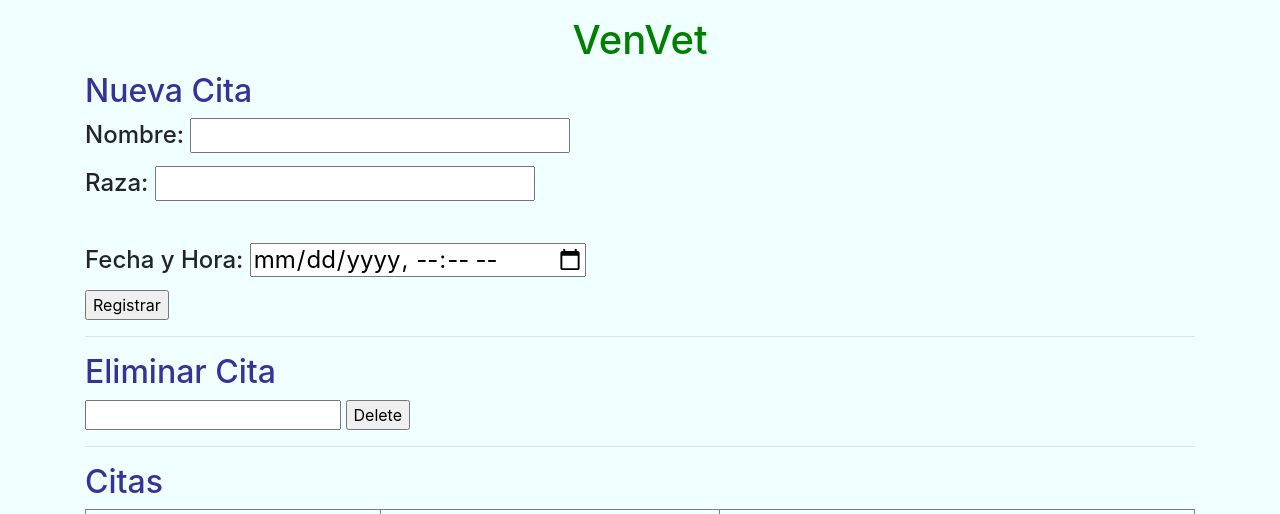
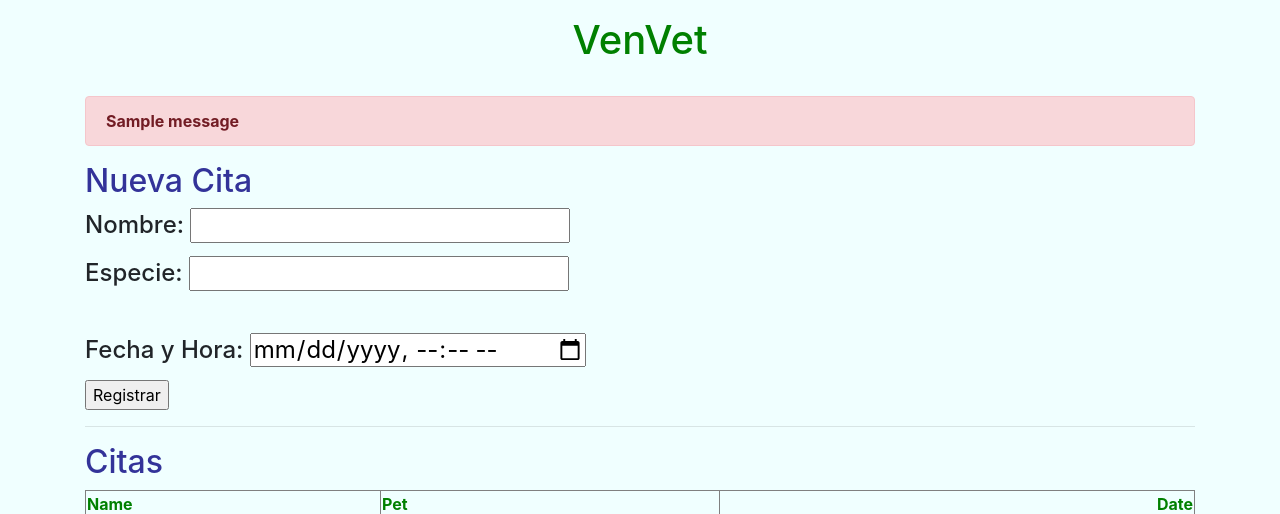
Before and after one commit to YagoSilvaA/DBP-Grupo-7, a Flask app: page /index in a window 1280 px wide. Shown: the part 98-612 px from the top of the page. Run offline with Flask 2, Linux system fonts and the light colour scheme; a user stored in the database is signed in; tables that the repository leaves empty hold one stand-in row (values such as "Sample post"); one stand-in notice (Sample message) is shown; some libraries are stand-ins or nearby versions.

Commit message:
Ordenando index

```diff
--- a/VenVet/templates/index.html
+++ b/VenVet/templates/index.html
@@ -1,5 +1,4 @@
 {% extends 'base.html' %}
-
 
   <body>
     <title>VenVet</title>
@@ -8,18 +7,24 @@
   <p>{% block content %}</p>
   <form action="/create" method="post">
     <h1 style="text-align: center;"><span style="color: #008000;">VenVet</span></h1>
+    {% with messages = get_flashed_messages() %}
+      {% if messages %}
+      <br/>
+        {% for message in messages %}
+          <div class="alert alert-danger alert-dismissible fade show" role="alert">
+          <strong>{{ message }}</strong>
+          </div>
+        {% endfor %}
+      {% endif %}
+    {% endwith %}
     <h2 style="text-align: left;"><span style="color: #333399;">Nueva Cita</span></h2>
     <h4><label for="name">Nombre: </label> <input id="name" name="name" type="text" /></h4>
-<h4><label for="pet">Raza: </label> <input id="pet" name="pet" type="text" /><br /><label for="date"></label></h4>
+    <h4><label for="pet">Especie: </label> <input id="pet" name="pet" type="text" /><br /><label for="date"></label></h4>
     <h4><label for="date">Fecha y Hora: </label> <input id="date" name="date" type="datetime-local" /></h4>
     <p><input type="submit" value="Registrar" /></p>
     <input type="hidden" name="csrf_token" value="{{ csrf_token() }}"/>
-<hr /></form>
-<form action="./delete" method="POST">
-<h2><span style="color: #333399;">Eliminar Cita</span></h2>
-<p><input name="name" type="text" /> <input type="submit" value="Delete" /></p>
-<input type="hidden" name="csrf_token" value="{{ csrf_token() }}"/> </form>
-<hr />
+    <hr/>
+  </form>
   <h2><span style="color: #333399;">Citas</span></h2>
   <div>
     <table style="height: 18px; width: 100%; border-collapse: collapse; float: right;" border="1">
@@ -32,7 +37,9 @@
       </tbody>
     </table>
   </div>
+
   <div>{% for appointments in appointments %}</div>
+
   <div>
     <table style="border-collapse: collapse; width: 100%; height: 20px;" border="1">
       <tbody>
@@ -40,16 +47,10 @@
           <td style="width: 26.5938%; height: 20px;">{{appointments.name}}</td>
           <td style="width: 30.601%; height: 20px;">{{appointments.pet}}</td>
           <td style="width: 42.8051%; height: 20px; text-align: right;">{{appointments.date}}</td>
-
-
-
         </tr>
-
       </tbody>
-
     </table>
     <form method="POST" action="./updatedate">
-
       <input type="hidden" value="{{appointments.date}}" name="olddate">
       <input type="hidden" value="{{appointments.id}}" name="appid">
       <input type="datetime-local"  name="newdate">
@@ -57,5 +58,11 @@
       <input type="hidden" name="csrf_token" value="{{ csrf_token() }}"/>
     </form>
     {% endfor %}
+    <hr/>
+    <form action="./delete" method="POST">
+      <h2><span style="color: #333399;">Eliminar Cita</span></h2>
+      <p><input name="name" type="text" /> <input type="submit" value="Delete"/></p>
+      <input type="hidden" name="csrf_token" value="{{ csrf_token() }}"/>
+    </form>
+  </div>
 {% endblock %}
-</div>
--- a/VenVet/veterinaria.py
+++ b/VenVet/veterinaria.py
@@ -6,7 +6,6 @@
 from hashlib import new
 import os
 from email.policy import default
-from turtle import left
 from typing import final
 from config import Config
 from flask_wtf.csrf import CSRFProtect
@@ -138,7 +137,7 @@ def insert():
             db.session.add(animal)
             db.session.commit()
     except:
-
+        flash("Llenar todos los datos")
         db.session.rollback()
     finally:
         db.session.close()
@@ -153,6 +152,7 @@ def delete():
         db.session.delete(animal)
         db.session.commit()
     except:
+        flash("Usuario no encontrado")
         db.session.rollback()
     finally:
         db.session.close()
```
Lines whose indentation alone changed are shown as unchanged.
